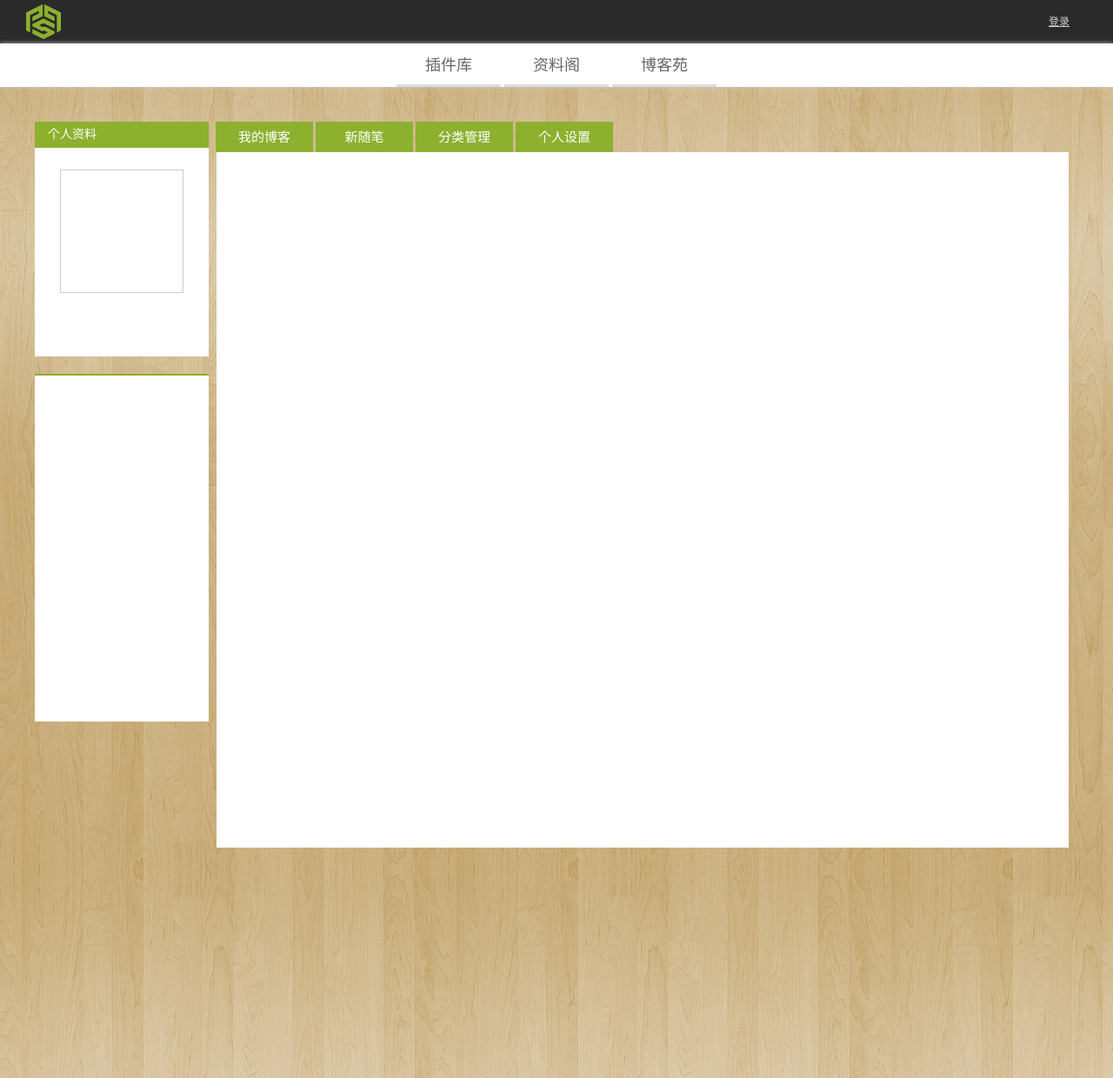
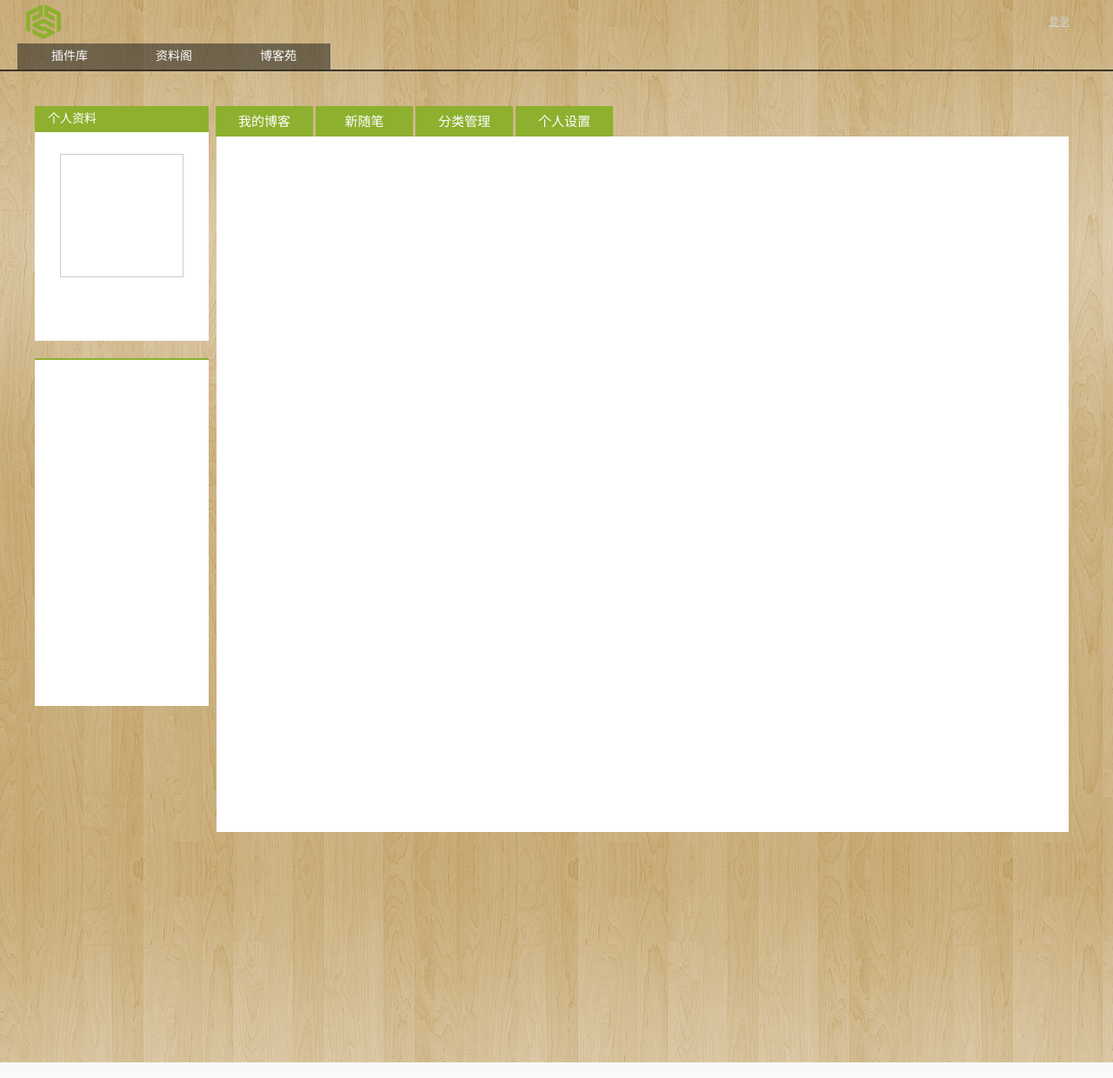
Before and after one commit to panshangqi/panEasyUI, a Python web app: template templates/blogs/blogs_base.html in a window 1280 px wide. Shown: the whole page at 87% size. Run offline with Jinja, Linux system fonts and the light colour scheme; the template is opened without the code that fills it, so the values that code supplies are empty; style sheets or scripts are compiled from the project's sources.

Commit message:
updat ejs

```diff
--- a/static/less/base.less
+++ b/static/less/base.less
@@ -51,7 +51,6 @@ textarea{
     .frame_header{
         width:100%;
         height:50px;
-        background-color: #2a2a2a;
         text-align: right;
         overflow: hidden;
         img.logo_img{
@@ -93,30 +92,28 @@ textarea{
 
     }
     .frame_main_nav{
-        width:100%;
-        height:50px;
-        background-color: #fff;
-        box-shadow: 0 0px 5px #ccc;
-        text-align: center;
-        .nav_cell{
+        height:30px;
+        border-bottom: 2px solid rgba(20,20,20,0.8);
+        padding-left: 20px;
+        font-size: 0px;
+        a{
             text-decoration: none;
             box-sizing: border-box;
             display: inline-block;
             width:120px;
-            height:50px;
-            line-height: 50px;
+            height:30px;
+            line-height: 30px;
             text-align: center;
-            color: #666;
-            font-size: 18px;
-            border-bottom: 3px solid #ddd;
+            color: #fff;
+            font-size: 14px;
+            background-color: rgba(20,20,20,0.5);
+            cursor: pointer;
             &:hover{
-                cursor: pointer;
-                border-bottom: 3px solid @theme_color;
+                background-color: rgba(20,20,20,0.6);
             }
         }
         .active{
-            border-bottom: 3px solid @theme_color;
-            background-color: @theme_color;
+            background-color: fadeout(#222,20%);
             color: #fff;
         }
     }
--- a/templates/base.html
+++ b/templates/base.html
@@ -8,7 +8,7 @@
     {% block style %}{% endblock %}
 </head>
 <body>
-<div id="frame_html" style="display: block">
+<div id="frame_html">
     <div class="frame_header">
         <img src="{{static_url}}/img/favicon.ico" class="logo_img">
         <ul>
@@ -18,16 +18,14 @@
             {% else %}
             <li><a id="nav_login" href="/login">登录</a></li>
             {% endif %}
-
         </ul>
     </div>
     {% set rout = '/blogs/'+current_user.rout_address if current_user.rout_address else '/blogs_list' %}
     {% set rout_dict={'/blogs_list':1,'/blogs_essay':1,'/blogs_label':1,'/blogs_setting':1,'/blogs_article':1,rout:1} %}
     <div class="frame_main_nav">
-        <a class="nav_cell {{'active' if request.path == '/index'}}" href="/index">插件库</a>
-        <a class="nav_cell">资料阁</a>
-
-        <a class="nav_cell {{'active' if rout_dict[request.path]}}" href="/blogs_list">博客苑</a>
+        <a class="{{'active' if request.path == '/index'}}" href="/index">插件库</a>
+        <a class="">资料阁</a>
+        <a class="{{'active' if rout_dict[request.path]}}" href="/blogs_list">博客苑</a>
     </div>
     <div class="frame_content">
         {% block content %}
```
Also changed, not shown: mysql.txt (+19 -0 lines), static/css/ui_frame.css (+14 -17 lines), database/blogs_info.db, static/css/ui_frame.min.css.
